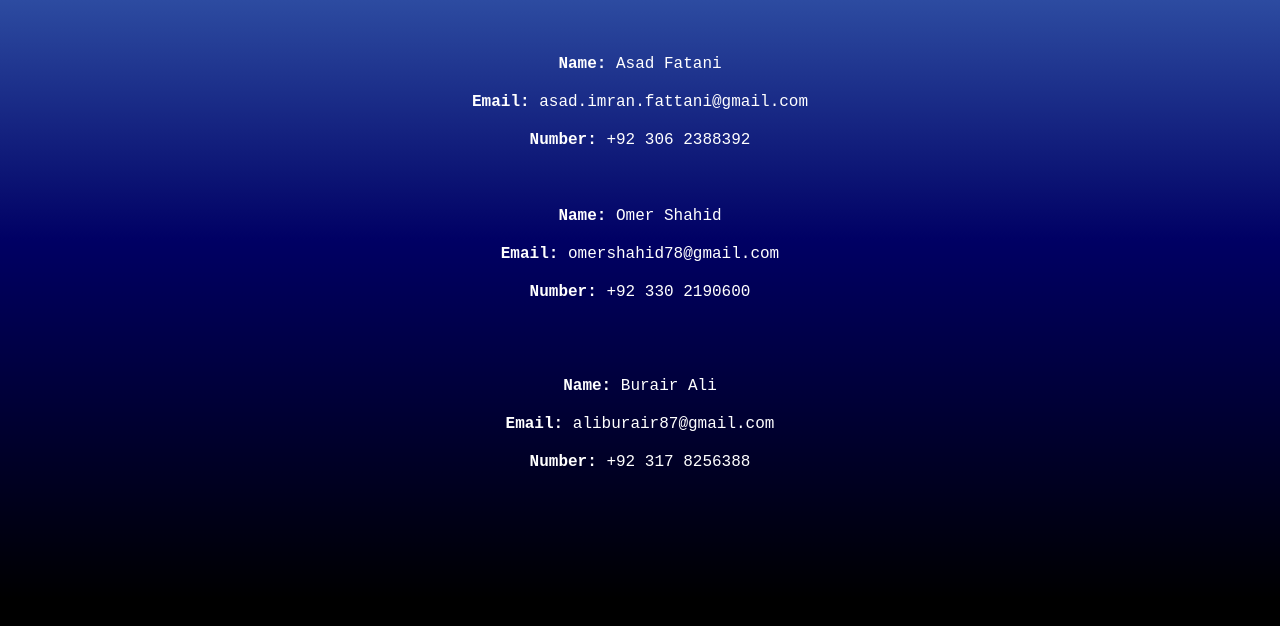
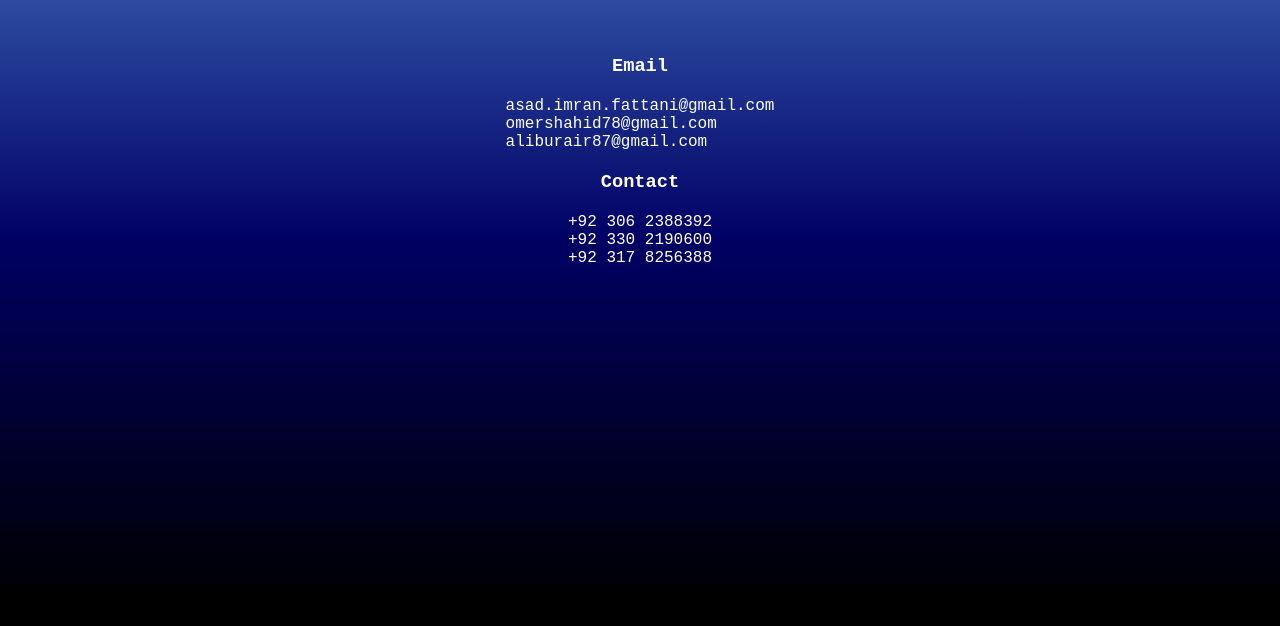
Before and after one commit to AsadFattani/ICT-PROJECT, a plain HTML site: page contact.html in a window 1280 px wide. Shown: the part 189-815 px from the top of the page. Drawn offline with Linux system fonts and the light colour scheme; a web font is replaced by a local one.

Commit message:
Changed style of Contact Page

```diff
--- a/contact.html
+++ b/contact.html
@@ -21,18 +21,16 @@
     <main class="contact">
       <h1>Contact Us</h1>
       <br>
-      <p><strong>Name: </strong> Asad Fatani</p>
-      <p><strong>Email: </strong> asad.imran.fattani@gmail.com</p>
-      <p><strong>Number: </strong> +92 306 2388392</p>
-      <br>
-      <p><strong>Name: </strong> Omer Shahid</p>
-      <p><strong>Email: </strong> omershahid78@gmail.com</p>
-      <p><strong>Number: </strong> +92 330 2190600</p>
-      <br>
-      <br>
-      <p><strong>Name: </strong> Burair Ali</p>
-      <p><strong>Email: </strong> aliburair87@gmail.com</p>
-      <p><strong>Number: </strong> +92 317 8256388</p>
+      <h3><strong>Email</strong></h3>
+      <p>asad.imran.fattani@gmail.com<br>
+        omershahid78@gmail.com<br>
+        aliburair87@gmail.com</p>
+      <h3><strong>Contact</strong></h3>
+      <p>+92 306 2388392<br>
+      +92 330 2190600<br>
+      +92 317 8256388</p>
+
+
     </main>
     <footer>
         <footer class="footer">
```
